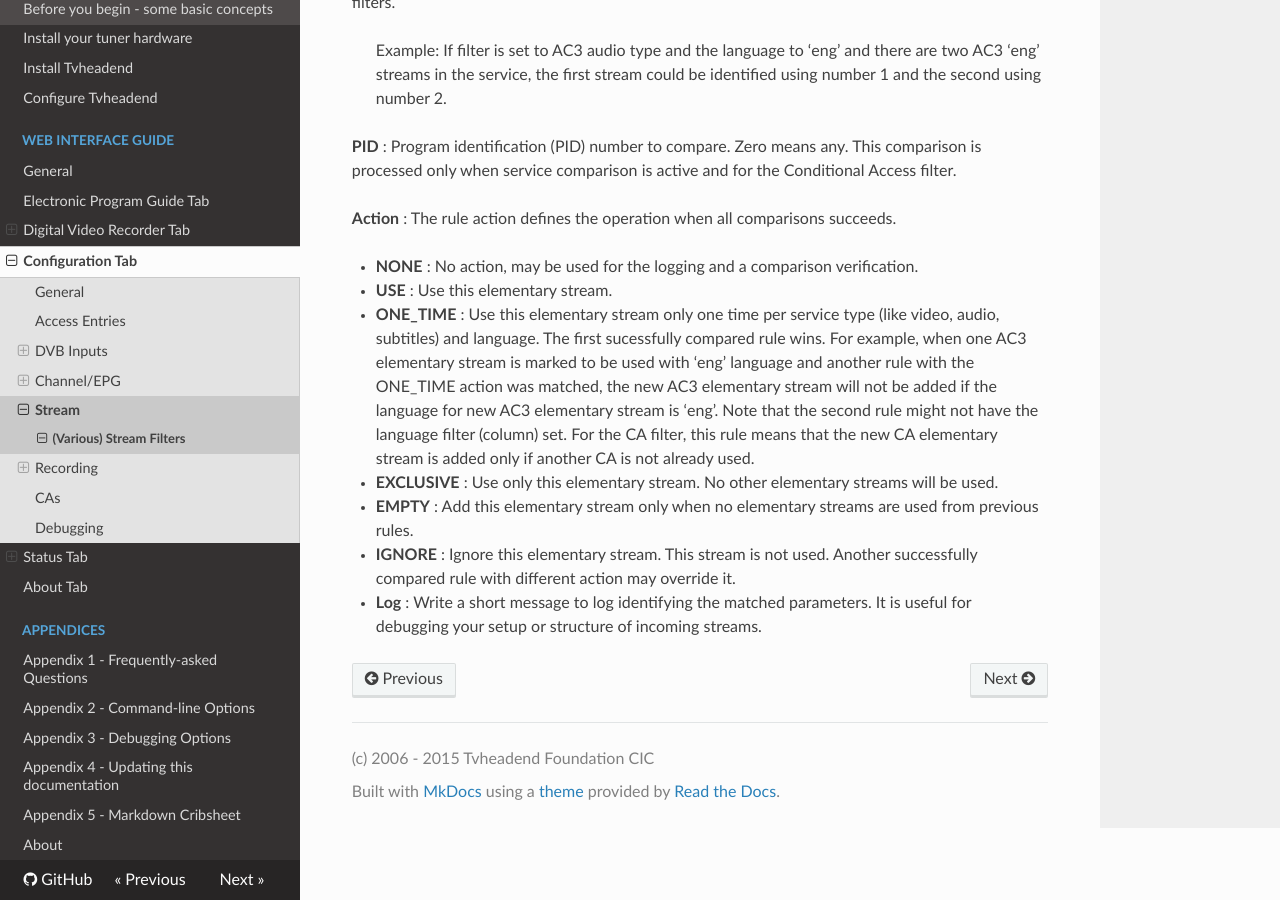
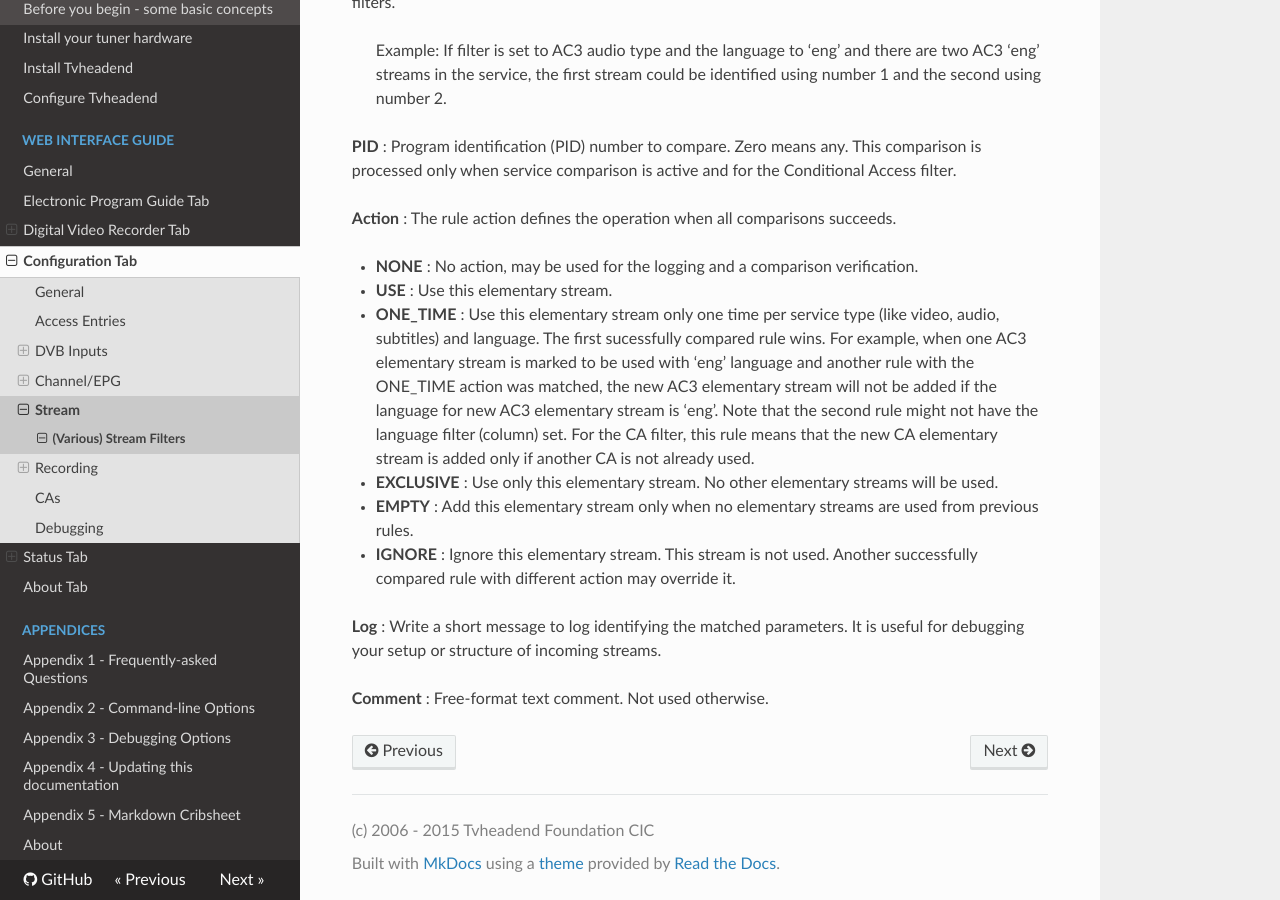
Before and after one commit to tvheadend/tvheadend-documentation, an MkDocs documentation site: the page built from docs/webui/config_esfilter.md, in a window 1280 px wide and 900 px high, scrolled down 1647 px. Built offline with MkDocs 1.6.1, drawn with Linux system fonts in a browser that asks for light colours; nearby versions of some CDN libraries; old or Windows-style settings are respelled for this version of MkDocs.

Commit message:
Add missing grid item, correct sub-bullets

```diff
--- a/docs/webui/config_esfilter.md
+++ b/docs/webui/config_esfilter.md
@@ -120,6 +120,9 @@ The main grid items have the following functions:
 : Ignore this elementary stream. This stream is not used. Another
   successfully compared rule with different action may override it.
 
-* **Log**
+**Log**
 : Write a short message to log identifying the matched parameters. It is
 useful for debugging your setup or structure of incoming streams.
+
+**Comment**
+: Free-format text comment. Not used otherwise.
```
